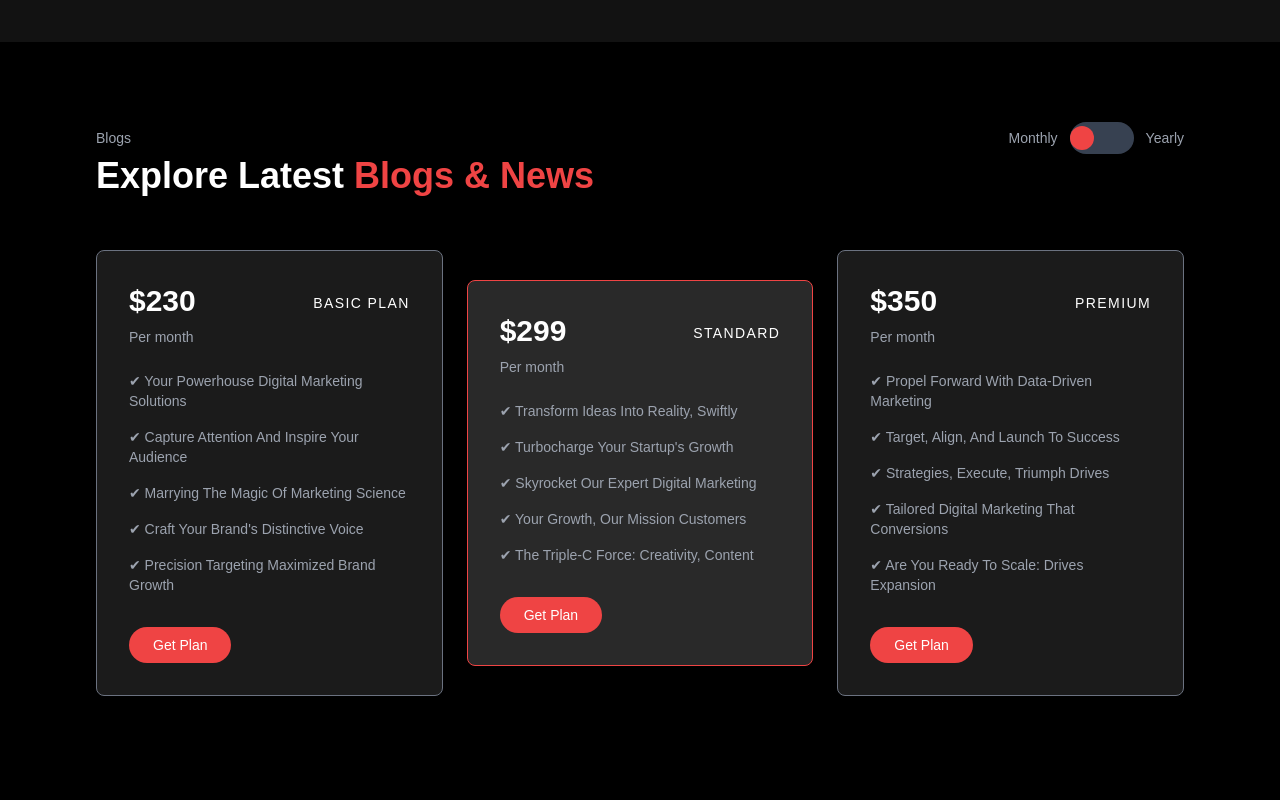
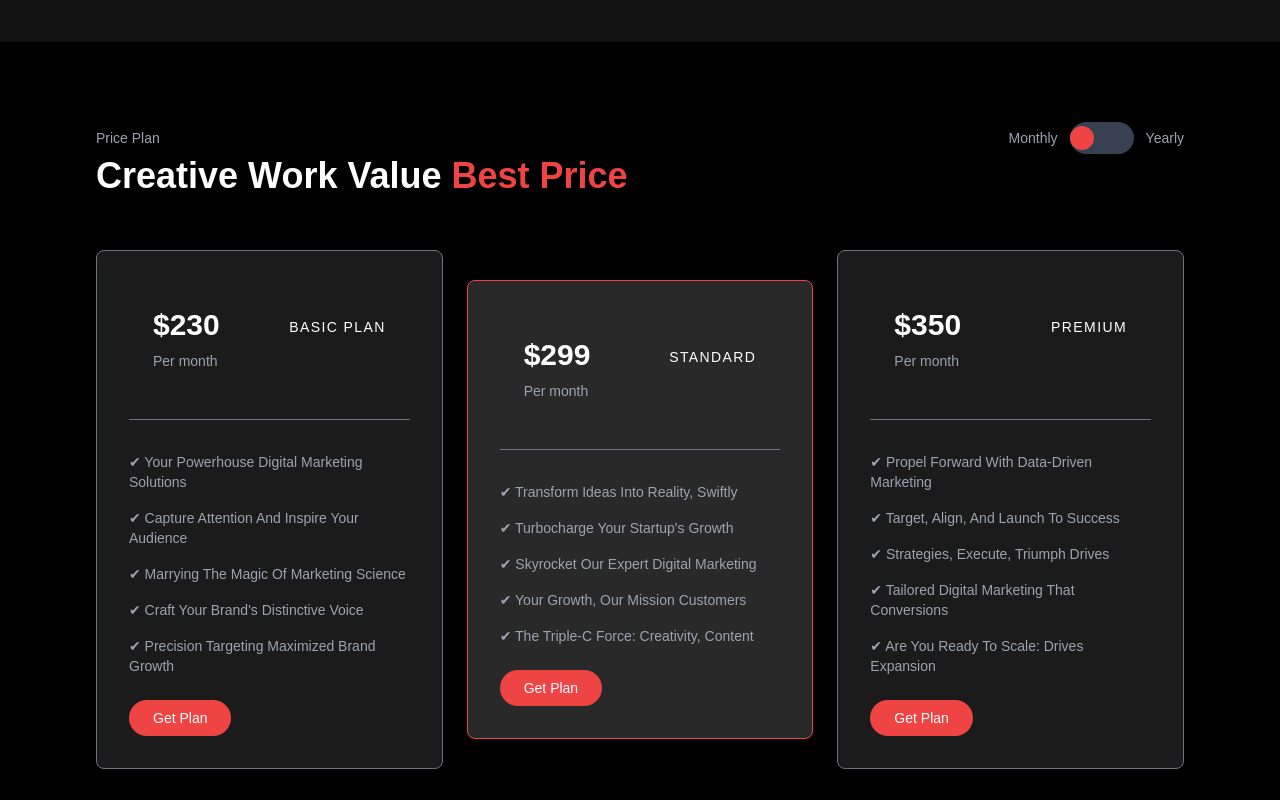
Before and after one commit to aminul-islam01101/Elegant-web, a Next.js app: page /home in a window 1280 px wide. Shown: the part 3700-4500 px from the top of the page. Built offline with nearby package versions, Linux system fonts and the light colour scheme.

Commit message:
Price Plan hover effect  completed

```diff
--- a/src/components/view/PricePlan/PricePlan.tsx
+++ b/src/components/view/PricePlan/PricePlan.tsx
@@ -7,14 +7,14 @@ const PricePlan: React.FC = () => {
   const [isYearly, setIsYearly] = useState(false);
 
   return (
-    <section className="bg-black text-white py-20 px-4 lg:px-20 ">
+    <section className="bg-black text-white py-20 px-4 lg:px-20">
       <div className="max-w-[1400px] px-4 mx-auto">
         {/* Header */}
         <div className="flex justify-between items-center mb-12">
           <div>
-            <p className="text-sm font-medium text-[#9ca3af]">Blogs</p>
+            <p className="text-sm font-medium text-[#9ca3af]">Price Plan</p>
             <h2 className="text-4xl font-semibold mt-2">
-            Explore Latest <span className="text-red-500">Blogs & News</span>
+              Creative Work Value <span className="text-red-500">Best Price</span>
             </h2>
           </div>
           {/* Toggle Button */}
@@ -34,71 +34,82 @@ const PricePlan: React.FC = () => {
           </div>
         </div>
 
-
-
         {/* Pricing Cards */}
         <div className="flex flex-col lg:flex-row gap-6 justify-center items-center">
           {/* Basic Plan */}
-        <div className="w-full lg:w-1/3 bg-[#1b1b1b] text-left p-8 rounded-lg border border-gray-500">
+          <div className="w-full lg:w-1/3 bg-[#1b1b1b] text-left p-8 rounded-lg border border-gray-500 relative group">
+            <div className="hover:bg-red-500 transition p-6 rounded-t-lg group-hover:rounded-b-none">
               <div className="flex justify-between items-center mb-6">
                 <div>
-            <p className="text-3xl font-bold text-white mb-2">{isYearly ? "$2300" : "$230"}</p>
-            <p className=" text-sm text-gray-400">Per month</p>
+                  <p className="text-3xl font-bold text-white mb-2">
+                    {isYearly ? "$2300" : "$230"}
+                  </p>
+                  <p className="text-sm text-gray-400">Per month</p>
                 </div>
                 <p className="text-white text-sm uppercase tracking-widest mb-6">Basic Plan</p>
               </div>
-
-
-          <ul className="text-gray-400 text-sm space-y-4 mb-8">
+            </div>
+            <div className="h-[1px] w-full bg-gray-500"></div>
+            <ul className="text-gray-400 text-sm space-y-4 mt-8">
               <li>✔ Your Powerhouse Digital Marketing Solutions</li>
               <li>✔ Capture Attention And Inspire Your Audience</li>
               <li>✔ Marrying The Magic Of Marketing Science</li>
               <li>✔ Craft Your Brand's Distinctive Voice</li>
               <li>✔ Precision Targeting Maximized Brand Growth</li>
             </ul>
-          <button className="px-6 py-2 bg-red-500 text-white rounded-full text-sm font-medium hover:bg-red-600 transition">
+            <button className="mt-6 px-6 py-2 bg-red-500 text-white rounded-full text-sm font-medium hover:bg-red-600 transition">
               Get Plan
             </button>
           </div>
 
           {/* Standard Plan */}
-        <div className="w-full lg:w-1/3 bg-[#292929] text-left p-8 rounded-lg border border-red-500">
+          <div className="w-full lg:w-1/3 bg-[#292929] text-left p-8 rounded-lg border border-red-500 relative group">
+            <div className="hover:bg-red-500 transition p-6 rounded-t-lg group-hover:rounded-b-none">
               <div className="flex justify-between items-center mb-6">
                 <div>
-            <p className="text-3xl font-bold text-white mb-2">{isYearly ? "$2900" : "$299"}</p>
-            <p className=" text-sm text-gray-400">Per month</p>
+                  <p className="text-3xl font-bold text-white mb-2">
+                    {isYearly ? "$2900" : "$299"}
+                  </p>
+                  <p className="text-sm text-gray-400">Per month</p>
                 </div>
                 <p className="text-white text-sm uppercase tracking-widest mb-6">Standard</p>
               </div>
-          <ul className="text-gray-400 text-sm space-y-4 mb-8">
+            </div>
+            <div className="h-[1px] w-full bg-gray-500"></div>
+            <ul className="text-gray-400 text-sm space-y-4 mt-8">
               <li>✔ Transform Ideas Into Reality, Swiftly</li>
               <li>✔ Turbocharge Your Startup's Growth</li>
               <li>✔ Skyrocket Our Expert Digital Marketing</li>
               <li>✔ Your Growth, Our Mission Customers</li>
               <li>✔ The Triple-C Force: Creativity, Content</li>
             </ul>
-          <button className="px-6 py-2 bg-red-500 text-white rounded-full text-sm font-medium hover:bg-red-600 transition">
+            <button className="mt-6 px-6 py-2 bg-red-500 text-white rounded-full text-sm font-medium hover:bg-red-600 transition">
               Get Plan
             </button>
           </div>
 
           {/* Premium Plan */}
-        <div className="w-full lg:w-1/3 bg-[#1b1b1b] text-left p-8 rounded-lg border border-gray-500">
+          <div className="w-full lg:w-1/3 bg-[#1b1b1b] text-left p-8 rounded-lg border border-gray-500 relative group">
+            <div className="hover:bg-red-500 transition p-6 rounded-t-lg group-hover:rounded-b-none">
               <div className="flex justify-between items-center mb-6">
                 <div>
-            <p className="text-3xl font-bold text-white mb-2">{isYearly ? "$3500" : "$350"}</p>
-            <p className=" text-sm text-gray-400">Per month</p>
+                  <p className="text-3xl font-bold text-white mb-2">
+                    {isYearly ? "$3500" : "$350"}
+                  </p>
+                  <p className="text-sm text-gray-400">Per month</p>
                 </div>
                 <p className="text-white text-sm uppercase tracking-widest mb-6">Premium</p>
               </div>
-          <ul className="text-gray-400 text-sm space-y-4 mb-8">
+            </div>
+            <div className="h-[1px] w-full bg-gray-500"></div>
+            <ul className="text-gray-400 text-sm space-y-4 mt-8">
               <li>✔ Propel Forward With Data-Driven Marketing</li>
               <li>✔ Target, Align, And Launch To Success</li>
               <li>✔ Strategies, Execute, Triumph Drives</li>
               <li>✔ Tailored Digital Marketing That Conversions</li>
               <li>✔ Are You Ready To Scale: Drives Expansion</li>
             </ul>
-          <button className="px-6 py-2 bg-red-500 text-white rounded-full text-sm font-medium hover:bg-red-600 transition">
+            <button className="mt-6 px-6 py-2 bg-red-500 text-white rounded-full text-sm font-medium hover:bg-red-600 transition">
               Get Plan
             </button>
           </div>
```
Lines whose indentation alone changed are shown as unchanged.
